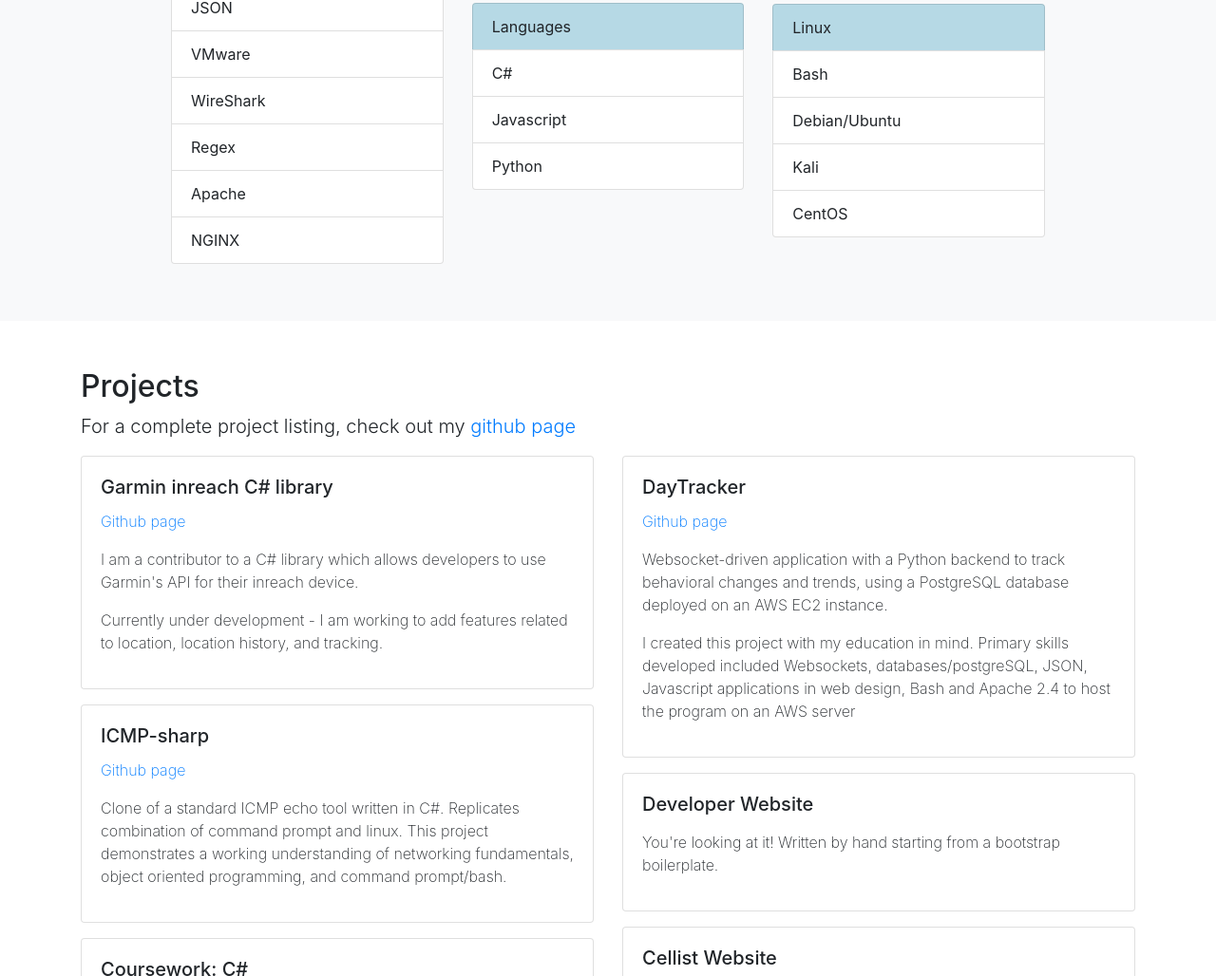
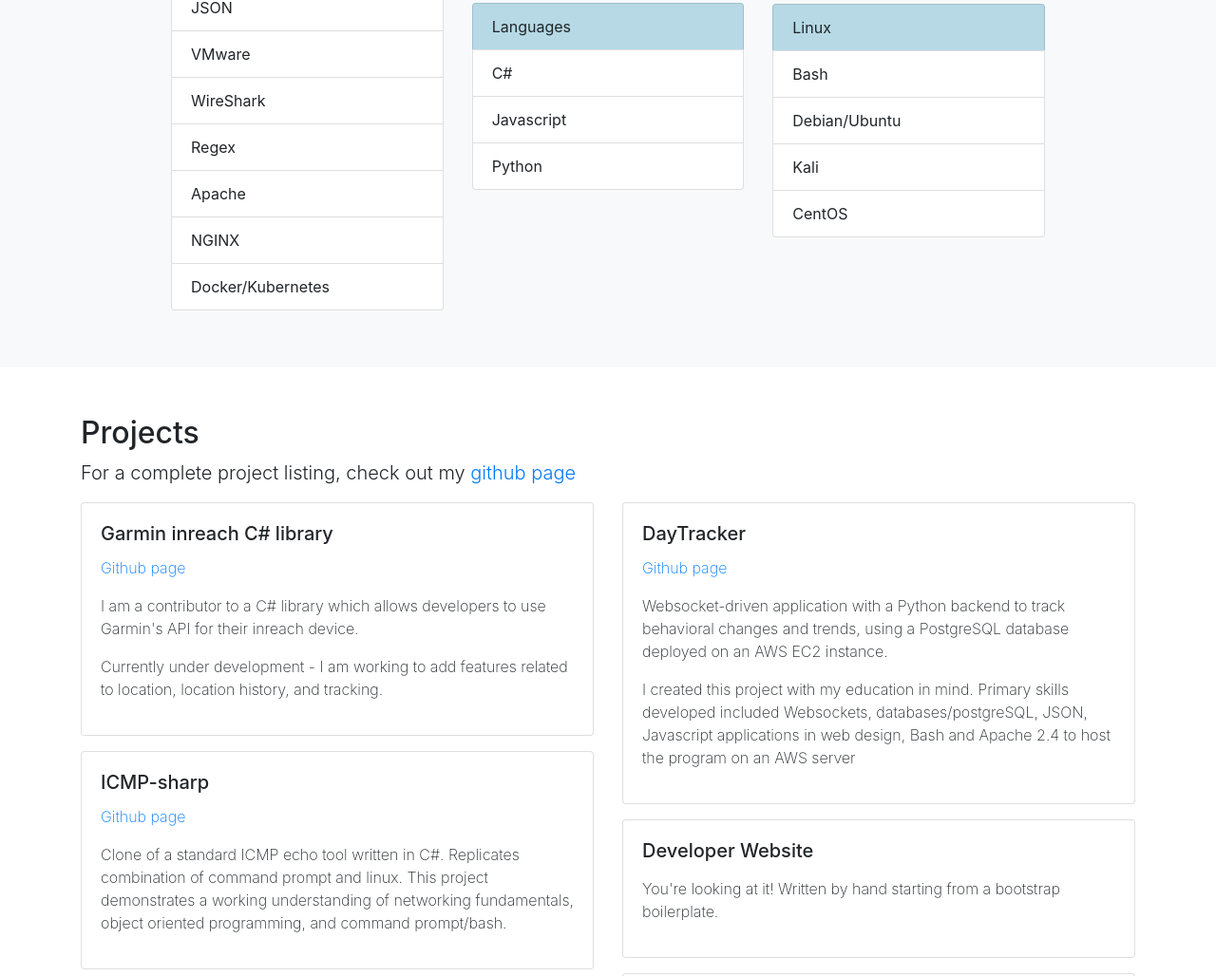
Before and after one commit to GretaP/DevWebbieSimple, a website with bundled scripts: page index.html in a window 1280 px wide. Shown: the part 1403-2431 px from the top of the page at 95% size. Built offline with nearby package versions, Linux system fonts and the light colour scheme; files whose address does not match are found by name.

Commit message:
adds skill

```diff
--- a/index.html
+++ b/index.html
@@ -104,6 +104,8 @@
                                 <li class="list-group-item">Regex</li>
                                 <li class="list-group-item">Apache</li>
                                 <li class="list-group-item">NGINX</li>
+                                <li class="list-group-item">Docker/Kubernetes</li>
+
                             </ul>
                         </div>
 
```
